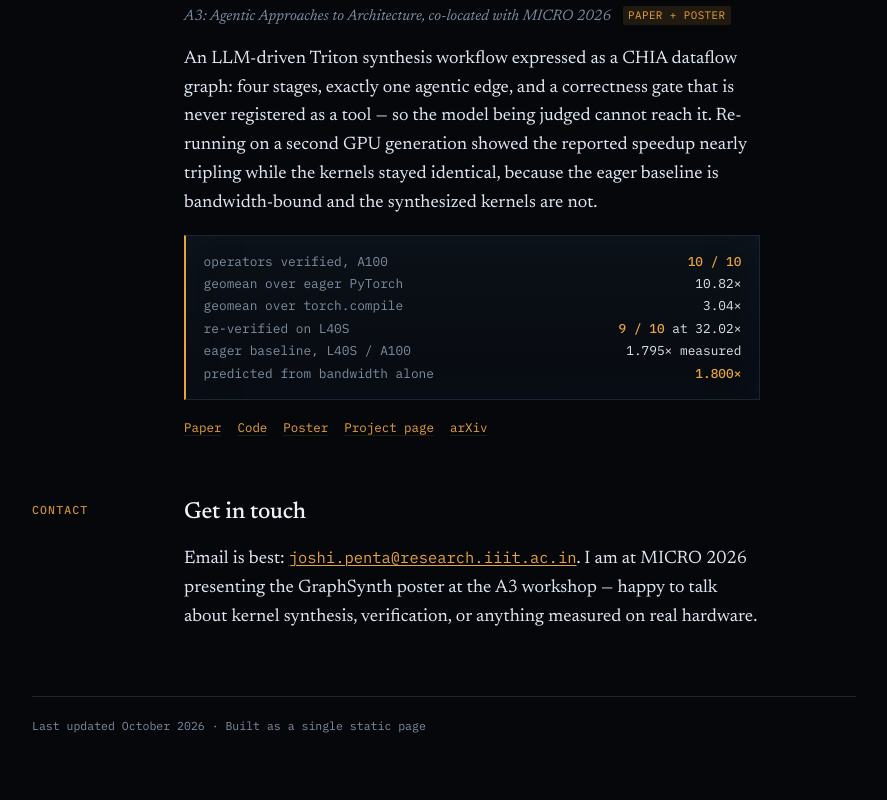
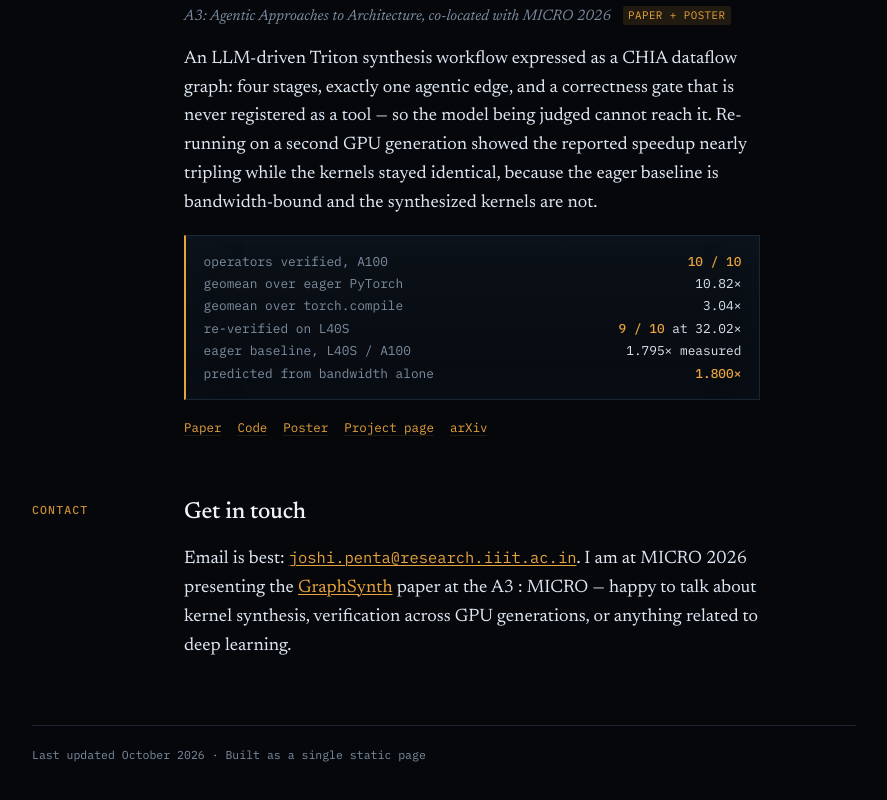
Before and after one commit to JoshiP-commits/JoshiP-commits.github.io, a plain HTML site: page index.html in a window 1280 px wide. Shown: the part 1540-2340 px from the top of the page, without its empty margins (196-1083 px from the left). Drawn offline with Linux system fonts and the light colour scheme.

Commit message:
Update contact section

```diff
--- a/index.html
+++ b/index.html
@@ -654,9 +654,10 @@ header.intro {
         <p>
           Email is best:
           <a href="mailto:joshi.penta@research.iiit.ac.in"><span class="mono">joshi.penta@research.iiit.ac.in</span></a>.
-          I am at MICRO 2026 presenting the GraphSynth poster at the A3 workshop
-          — happy to talk about kernel synthesis, verification, or anything
-          measured on real hardware.
+          I am at MICRO 2026 presenting the
+          <a href="graphsynth/">GraphSynth</a> paper at the A3 : MICRO
+          &mdash; happy to talk about kernel synthesis, verification across GPU
+          generations, or anything related to deep learning.
         </p>
       </div>
     </section>
```
